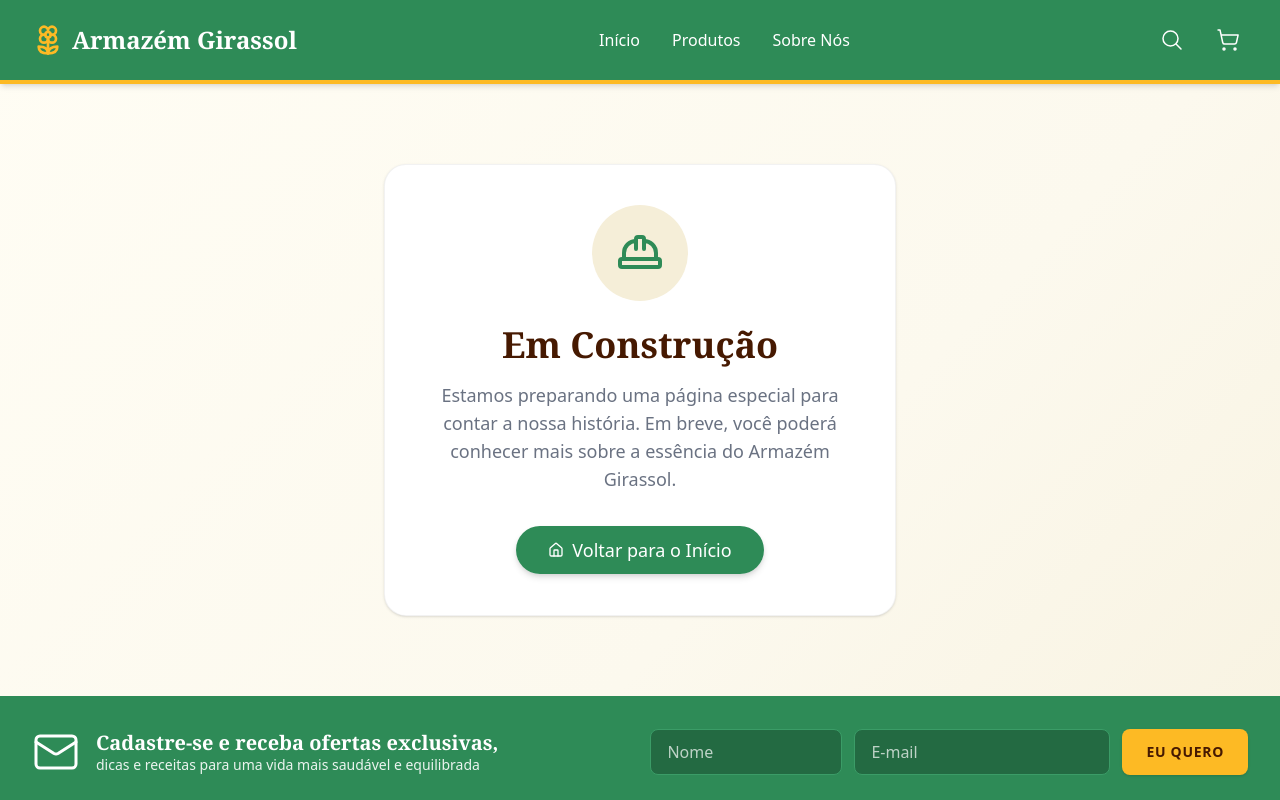
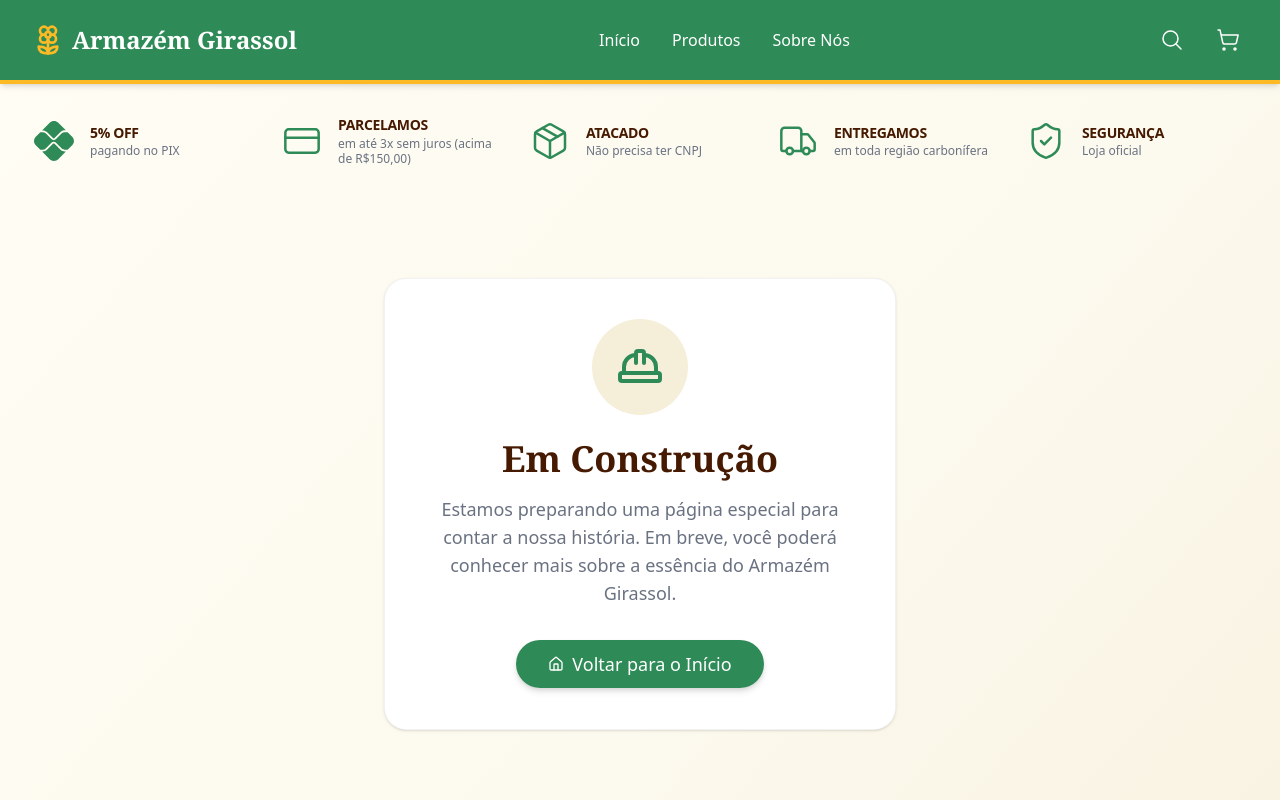
Before and after one commit to Raullize/TSI-FDF-PROJECT, a Next.js app: page /about in a window 1280 px wide. Shown: the top 800 px of the page. Built offline with nearby package versions, Linux system fonts and the light colour scheme.

Commit message:
feat: implement product discovery pages and navigation header with search and filtering functionality

```diff
--- a/src/app/about/page.tsx
+++ b/src/app/about/page.tsx
@@ -4,6 +4,7 @@ import Link from 'next/link';
 import Container from '@/components/ui/Container';
 import { HardHat, Home } from 'lucide-react';
 import { Button } from '@/components/ui/Button';
+import FeaturesSection from '@/components/home/FeaturesSection';
 
 export const metadata: Metadata = {
   title: 'Sobre Nós | Armazém Girassol',
@@ -13,6 +14,7 @@ export const metadata: Metadata = {
 export default function AboutPage() {
   return (
     <div className="flex-1 flex flex-col min-h-[70vh]">
+      <FeaturesSection />
       <Container className="flex-1 flex flex-col items-center justify-center py-20">
         <div className="flex flex-col items-center justify-center text-center max-w-lg mx-auto bg-white p-10 rounded-3xl shadow-sm border border-black/5">
           <div className="w-24 h-24 bg-[#F5EED8] rounded-full flex items-center justify-center mb-6">
```
